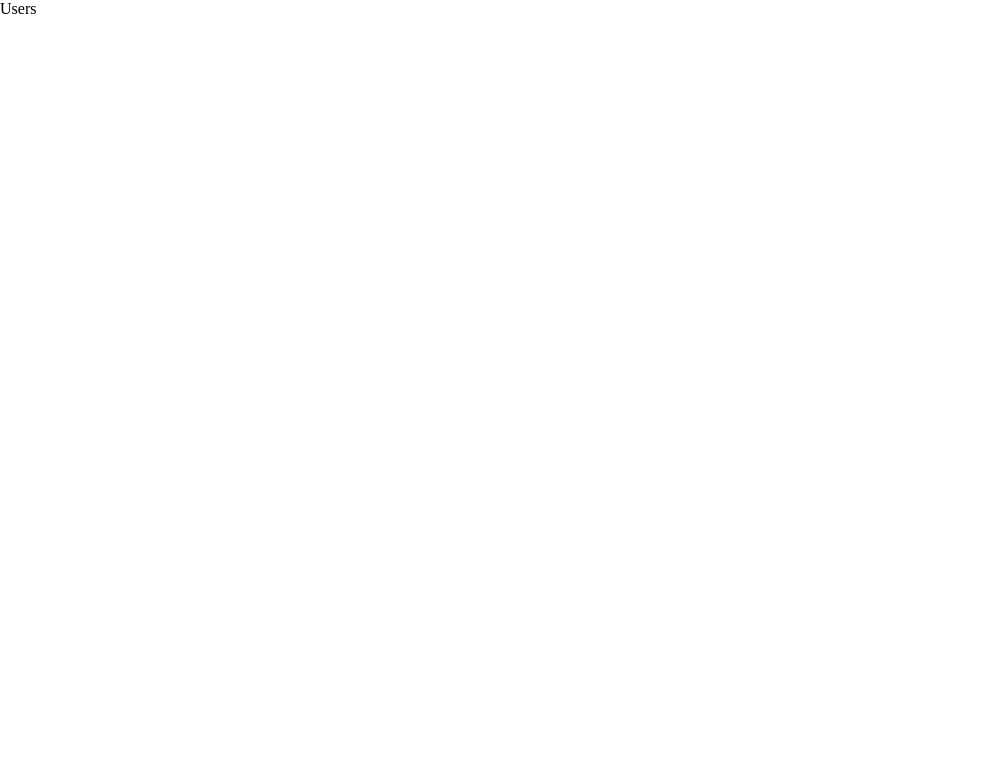
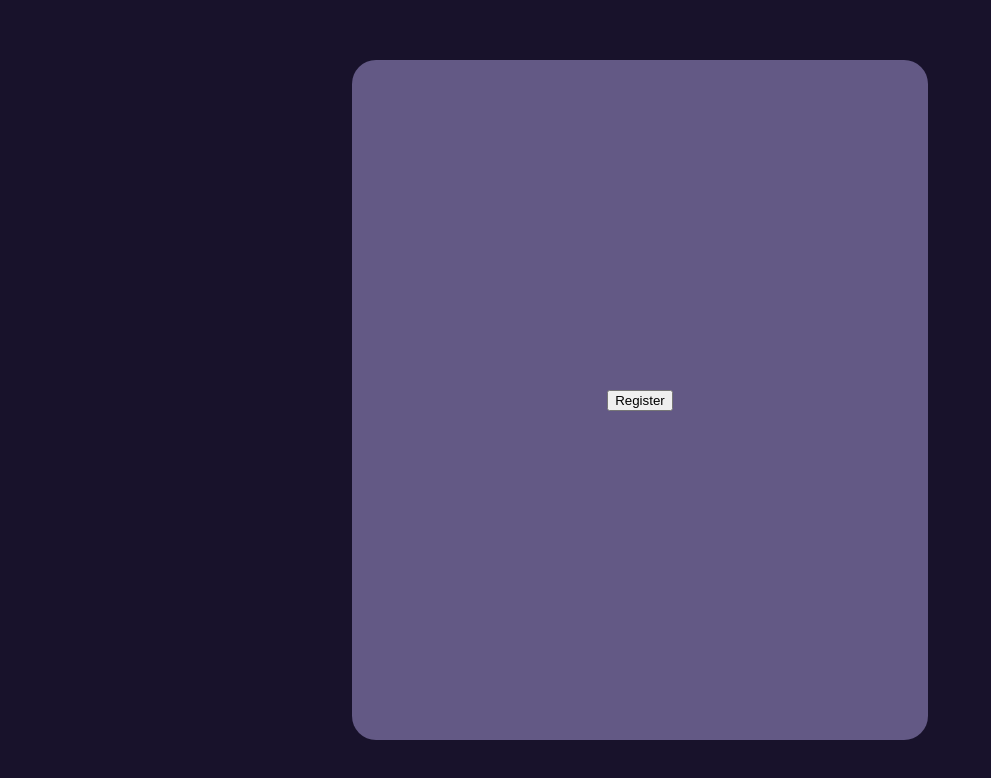
Before and after one commit to gustavocharamba/crud, a React (Create React App) app: page / in a window 1280 px wide. Shown: the top 778 px of the page, without its empty margins (0-991 px from the left). Built offline with nearby package versions, Linux system fonts and the light colour scheme.

Commit message:
user page updated

```diff
--- a/src/pages/register/register.tsx
+++ b/src/pages/register/register.tsx
@@ -1,6 +1,9 @@
 import React from 'react';
 
-const Register = () => {
+interface ModalProps {
+  onClose: any
+}
+const Register: React.FC<ModalProps> = ({onClose}) => {
   return (
     <div>
         Register
--- /dev/null
+++ b/src/pages/users/styled.ts
@@ -0,0 +1,23 @@
+import styled from "styled-components";
+import colors from "../../global/globalColors";
+
+export const Container = styled.div`
+    height: 100%;
+    background-color: ${colors.dark_purple};
+    display: flex;
+    align-items: center;
+    justify-content: center;
+
+    #user_box {
+        height: 85%;
+        width: 45%;
+        border-radius: 24px;
+        background-color: ${colors.ultra_violet};
+
+        display: flex;
+        align-items: center;
+        justify-content: center;
+        flex-direction: column;
+
+    }
+`
--- a/src/pages/users/users.tsx
+++ b/src/pages/users/users.tsx
@@ -1,10 +1,21 @@
-import React from 'react';
+import React, { useState } from 'react';
+import { Container } from './styled'
+import Register from '../register/register';
 
 const Users = () => {
+
+  const [showModal, setShowModal] = useState(false)
   return (
-    <div>
-        Users
-    </div>
+    <Container>
+        <div id='user_box'>
+          <div className='users'></div>
+
+          <div>
+            <button onClick={() => setShowModal(true)}>Register</button>
+            {showModal ? <Register onClose={() => setShowModal(false)}/> : null}
+          </div>
+        </div>
+    </Container>
   );
 }
 
--- a/src/routes/routes.tsx
+++ b/src/routes/routes.tsx
@@ -1,14 +1,10 @@
 import React from "react";
 import { Route, Routes } from "react-router-dom"
-import Register from "../pages/register/register"
-import Update from "../pages/update/update"
 import Users from "../pages/users/users"
 
 const Router = () => {
     return(
         <Routes>
-            <Route element={<Register/>} path="/register"/>
-            <Route element={<Update/>} path="/update"/>
             <Route element={<Users/>} path="/"/>
         </Routes>
     )
```
Also changed, not shown: package.json (+6 -1 lines), 2 other files (tests, documents, lock files or other folders).
